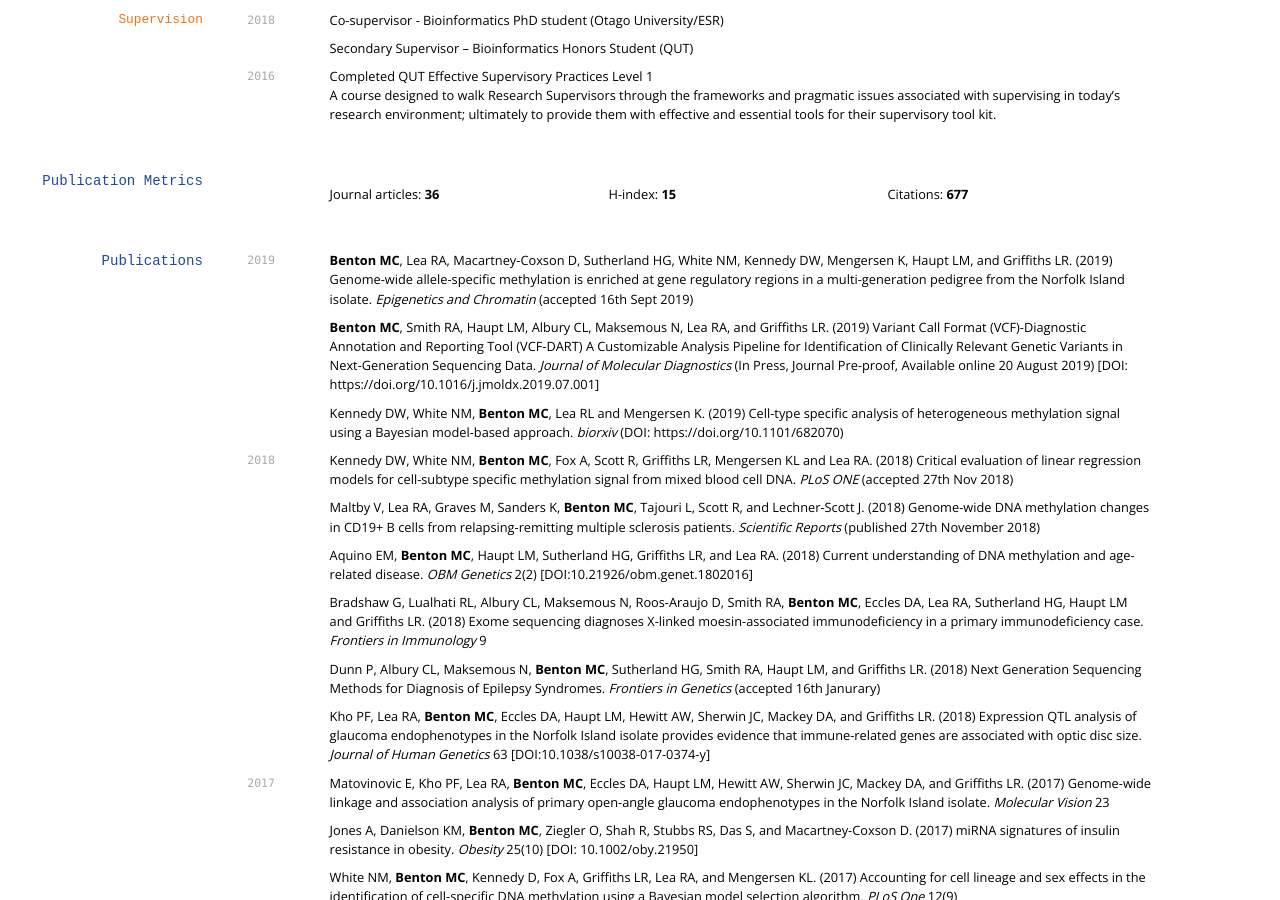
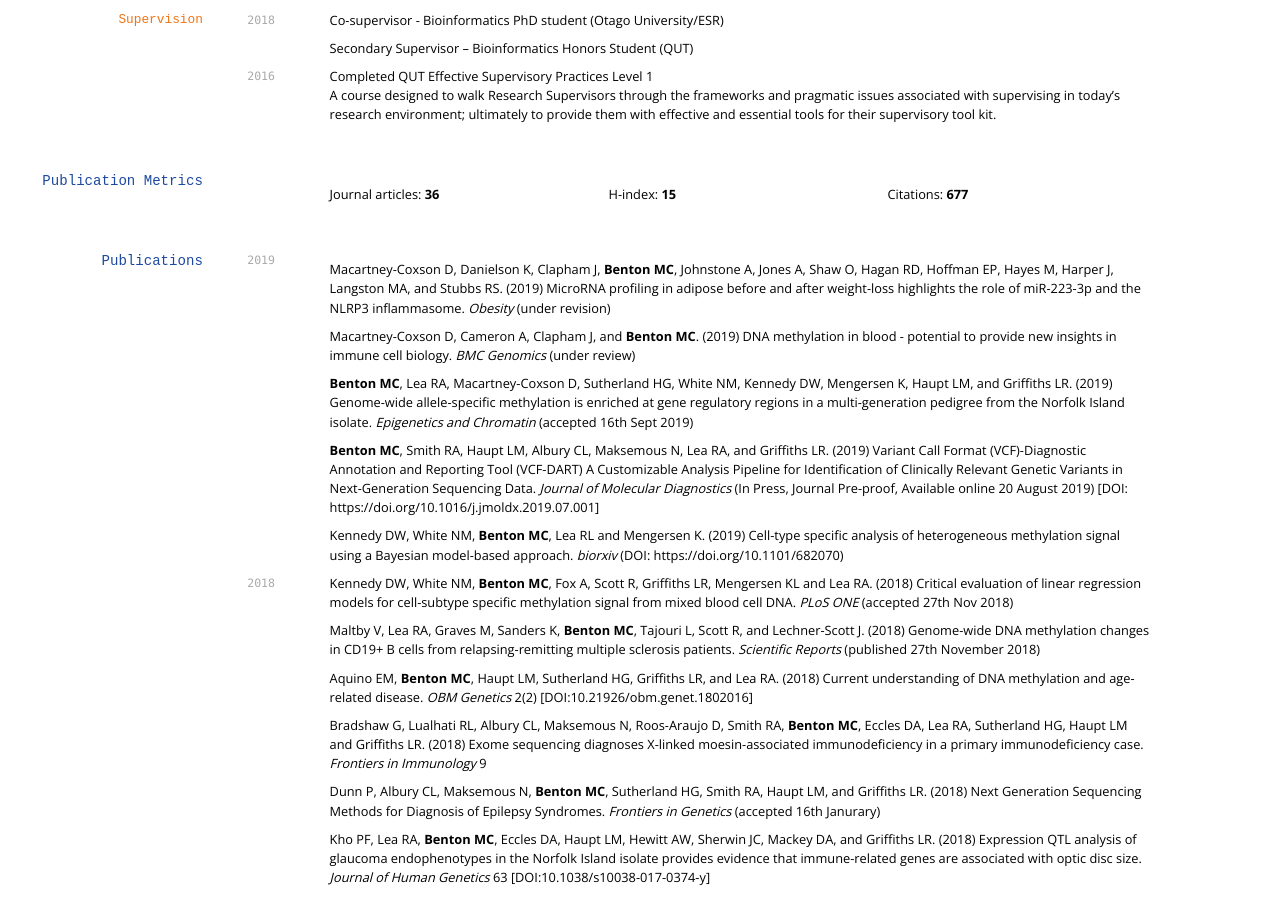
Before and after one commit to sirselim/Miles_CV, a Jekyll site: the page built from index.md, in a window 1280 px wide and 900 px high, scrolled down 1485 px. Built offline with Jekyll 4.4.1, drawn with Linux system fonts in a browser that asks for light colours; some web fonts are replaced.

Commit message:
update CV with recent publications and presentations

```diff
--- a/index.md
+++ b/index.md
@@ -145,6 +145,11 @@ A course designed to walk Research Supervisors through the frameworks and pragma
 
 <!-- ### Journals -->
 `2019`
+
+Macartney-Coxson D, Danielson K, Clapham J, **Benton MC**, Johnstone A, Jones A, Shaw O, Hagan RD, Hoffman EP, Hayes M, Harper J, Langston MA, and Stubbs RS. (2019) MicroRNA profiling in adipose before and after weight-loss highlights the role of miR-223-3p and the NLRP3 inflammasome. *Obesity* (under revision)
+
+Macartney-Coxson D, Cameron A, Clapham J, and **Benton MC**. (2019) DNA methylation in blood - potential to provide new insights in immune cell biology. *BMC Genomics* (under review)
+
 **Benton MC**, Lea RA, Macartney-Coxson D, Sutherland HG, White NM, Kennedy DW, Mengersen K, Haupt LM, and Griffiths LR. (2019) Genome-wide allele-specific methylation is enriched at gene regulatory regions in a multi-generation pedigree from the Norfolk Island isolate. *Epigenetics and Chromatin* (accepted 16th Sept 2019)
 
 **Benton MC**, Smith RA, Haupt LM, Albury CL, Maksemous N, Lea RA, and Griffiths LR. (2019) Variant Call Format (VCF)-Diagnostic Annotation and Reporting Tool (VCF-DART) A Customizable Analysis Pipeline for Identification of Clinically Relevant Genetic Variants in Next-Generation Sequencing Data. *Journal of Molecular Diagnostics* (In Press, Journal Pre-proof, Available online 20 August 2019) [DOI: https://doi.org/10.1016/j.jmoldx.2019.07.001]
```
Also changed, not shown: other parts of index.md (+1 -3 lines).
